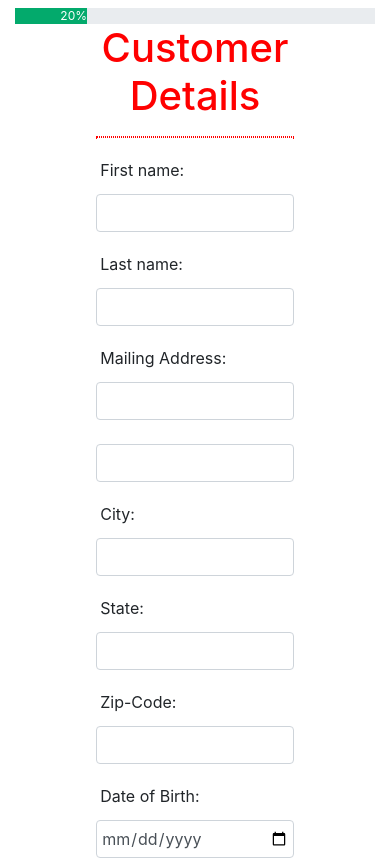
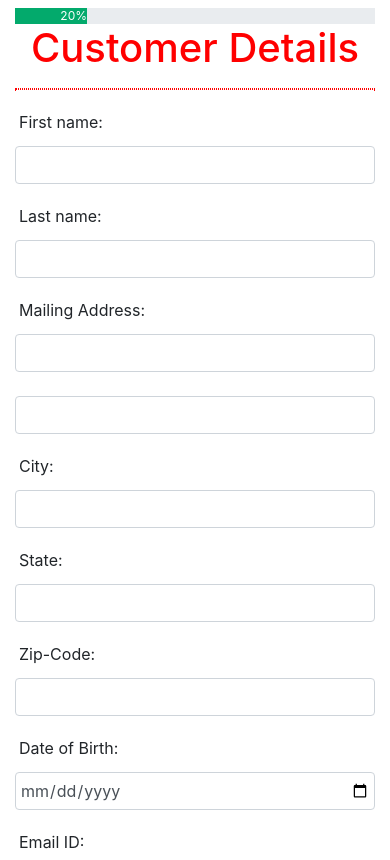
Before and after one commit to rishitarathore/Home-Insurance-Policy-App, an Angular app: page /customer-details in a window 390 px wide. Shown: the top 860 px of the page. Built offline with nearby package versions, Linux system fonts and the light colour scheme.

Commit message:
customer details updated

```diff
--- a/src/app/customer-details/customer-details.component.html
+++ b/src/app/customer-details/customer-details.component.html
@@ -1,5 +1,5 @@
 <app-progress-bar [progress]=20></app-progress-bar>
-<div class="container col-7">
+<div class="container col-md-7">
     <h1 style="color:red"> Customer Details </h1>
     <hr/>
     <form #myform="ngForm" (ngSubmit)="next()">
```
